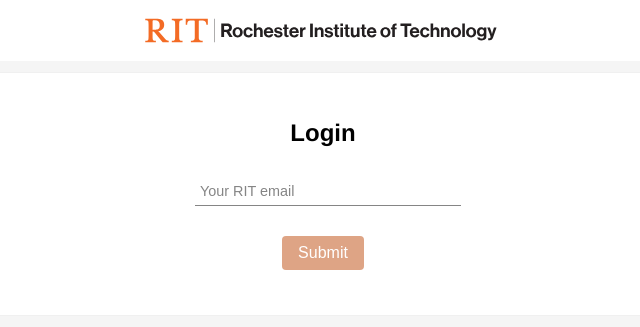
After one commit to kjf5787/alt-coop-team1, a PHP site: page /login.php in a window 1280 px wide. The commit adds this page. Shown: the top 327 px of the page, without its empty margins (317-957 px from the left). Run offline with PHP 8.4, Linux system fonts and the light colour scheme.

Commit message:
Added login page

```diff
--- a/srDevPortal/assets/css/styles.css
+++ b/srDevPortal/assets/css/styles.css
@@ -76,7 +76,7 @@ header{
 }
 
 .questions{
-    padding: 1% 0 1% 0;
+    padding: 8px 0 8px 0;
 }
 
 .answers{
@@ -87,7 +87,7 @@ header{
     padding-bottom: 14px;
 }
 
-.answers input[type="text"]{
+.answers input[type="text"], .login-box input[type="text"]{
     border: none;
     border-bottom: 1px solid #858585;
     background-color: transparent;
@@ -96,11 +96,12 @@ header{
     font-size: 90%;
     width: 200px;
 }
-.answers input[type="text"]:focus {
+
+.answers input[type="text"]:focus, .login-box input[type="text"]:focus {
     border-bottom-color: #DEA485;
 }
 
-.answers input[type="text"]::placeholder {
+.answers input[type="text"]::placeholder, .login-box input[type="text"]::placeholder {
     color: #858585;
     font-size: 90%;
 }
@@ -232,6 +233,53 @@ header{
 }
 
 /*--- End Questions CSS ---*/
+/*--- Login CSS ---*/
+.login-container{
+    display: flex;
+    flex-direction: column;
+    align-items: center;
+}
+
+.login-container h1 {
+    text-align: center;
+}
+
+.l-box{
+    background-color: white;
+    border-radius: 5px;
+    box-shadow: 0 0 1px #BEBEBE;
+    width: 50%;
+    padding: 2%;
+    margin: 1%;
+    display: flex;
+    gap: 10px;
+    flex-direction: column;
+}
+
+.login-box{
+    width: 40%;
+    margin: auto;
+    padding-bottom: 20px;
+}
+
+.login-box input[type="text"] {
+    width: 100%;
+    padding: 5px;
+}
+
+#login-s-box {
+    text-align: center;
+}
+
+.login-box input[type="text"]{
+    font-size: 100%;
+}
+
+login-box input[type="text"]::placeholder {
+    color: #858585;
+    font-size: 100%;
+}
+/*--- End Login CSS ---*/
 
 /* Set display layout for tablets and mobile devices */
 
--- /dev/null
+++ b/srDevPortal/login.php
@@ -0,0 +1,25 @@
+<?php
+    $page = "";
+    $group = "home";
+    $path = "";
+    $title = "Login";
+    require_once ($path . "assets/inc/header.php");
+?>
+
+        <section class="login-container">
+            <div class="l-box">
+                <h1>Login</h1>
+                <form class="login-form" action="index.php" method="post">
+                    <div class="login-box">
+                        <input type="text" id="ritEmail" name="ritEmail" placeholder="Your RIT email"/>
+                    </div>
+
+                    <div class="submit-box" id="login-s-box">
+                        <input type="submit" value="Submit">
+                    </div>
+                </form>
+            </div>
+        </section>
+
+    </body>
+</html>
```
